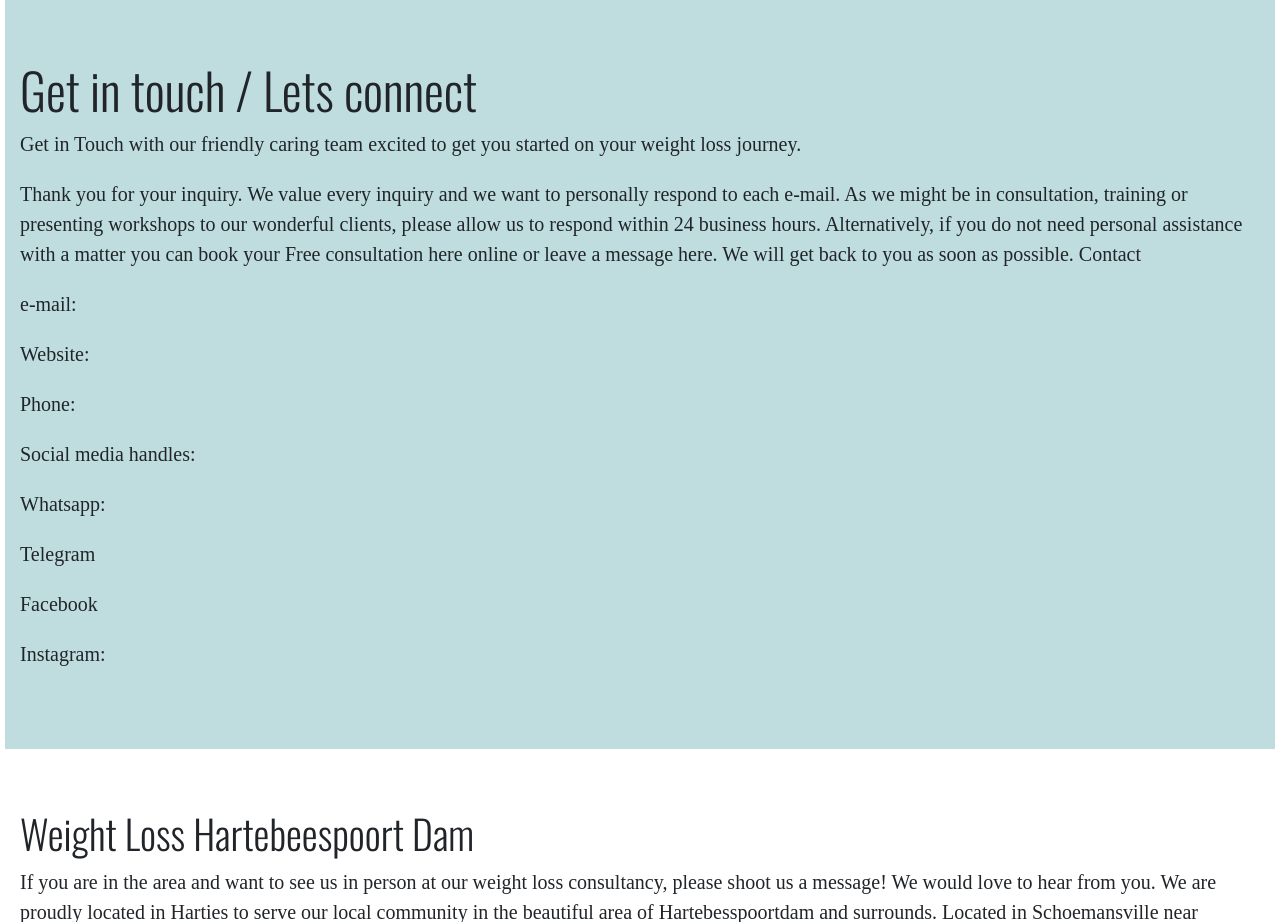
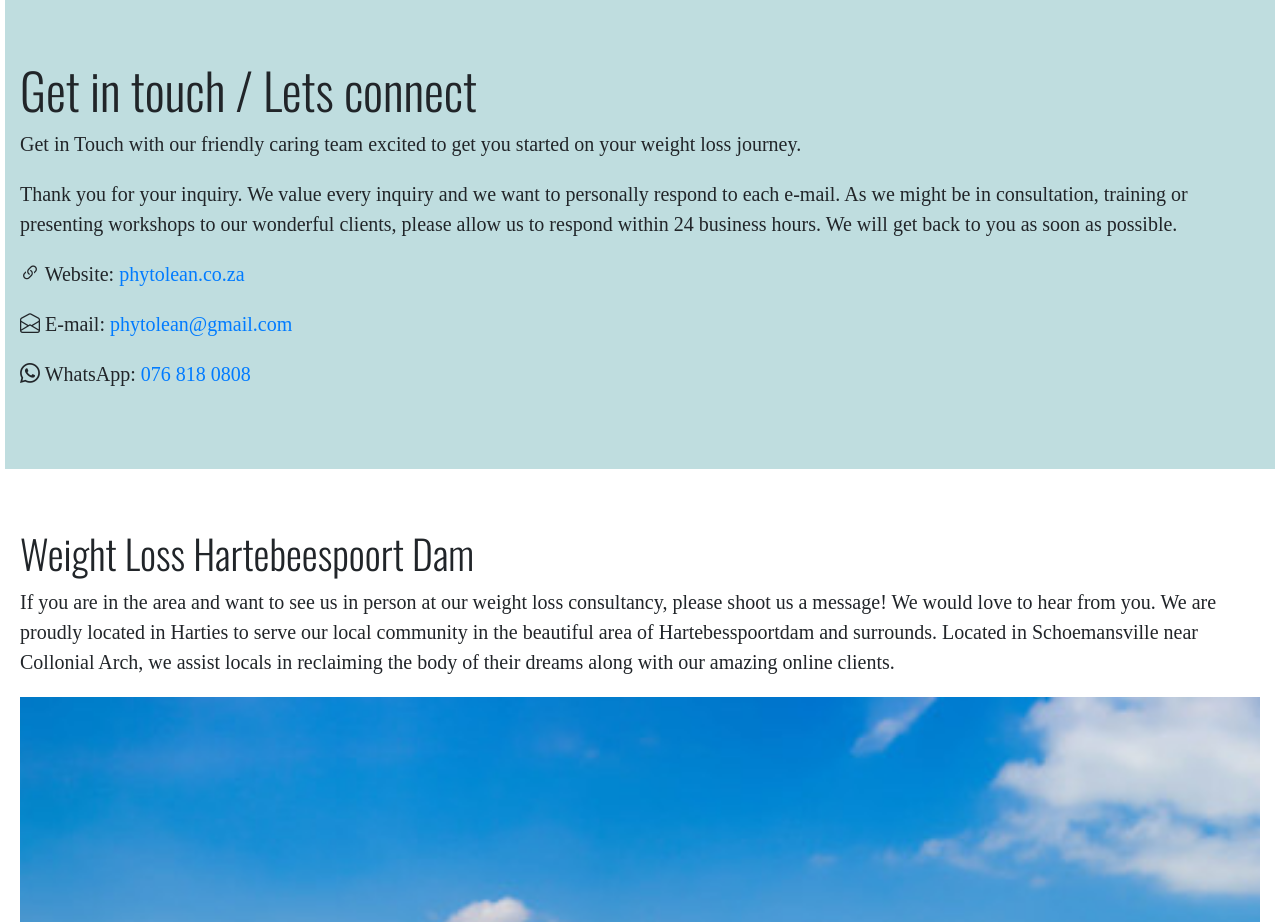
Before and after one commit to Tjorriemorrie/phytolean, a Django app: page /contact-us in a window 1280 px wide. Shown: the part 174-1096 px from the top of the page. Run offline with Django 3.2, Linux system fonts and the light colour scheme; some libraries are stand-ins or nearby versions; some web fonts are replaced.

Commit message:
contact link

```diff
--- a/main/templates/main/about.html
+++ b/main/templates/main/about.html
@@ -11,6 +11,8 @@
 
     <div class="container-fluid big-body">
 
+
+        {% include 'main/about_snippets/meet_founder.html' %}
 
         {% include 'main/about_snippets/in_the_name.html' %}
 
--- a/main/templates/main/contact.html
+++ b/main/templates/main/contact.html
@@ -16,15 +16,10 @@
 
                 <h1>Get in touch /  Lets connect</h1>
                 <p>Get in Touch with our friendly caring team excited to get you started on your weight loss journey.</p>
-                <p>Thank you for your inquiry. We value every inquiry and we want to personally respond to each e-mail. As we might be in consultation, training or presenting workshops to our wonderful clients, please allow us to respond within 24 business hours. Alternatively, if you do not need personal assistance with a matter you can book your Free consultation here online or leave a message here. We will get back to you as soon as possible. Contact</p>
-                <p>e-mail:</p>
-                <p>Website:</p>
-                <p>Phone:</p>
-                <p>Social media handles:</p>
-                <p>Whatsapp:</p>
-                <p>Telegram</p>
-                <p>Facebook</p>
-                <p>Instagram:</p>
+                <p>Thank you for your inquiry. We value every inquiry and we want to personally respond to each e-mail. As we might be in consultation, training or presenting workshops to our wonderful clients, please allow us to respond within 24 business hours. We will get back to you as soon as possible.</p>
+                <p><i class="bi bi-link-45deg"></i> Website: <a href="">phytolean.co.za</a></p>
+                <p><i class="bi bi-envelope-open"></i> E-mail: <a href="mailto:phytolean@gmail.com">phytolean@gmail.com</a></p>
+                <p><i class="bi bi-whatsapp"></i> WhatsApp: <a href="tel:+27768180808">076 818 0808</a></p>
             </div>
         </div>
 
```
Also changed, not shown: main/templates/main/about_snippets/meet_founder.html (added, +24 -0 lines), assets/about/IMG_20220131_183611.jpg (added), logs/__init__.py (deleted), main/static/main/img/about/headshot.jpg (added), 12 other files.
